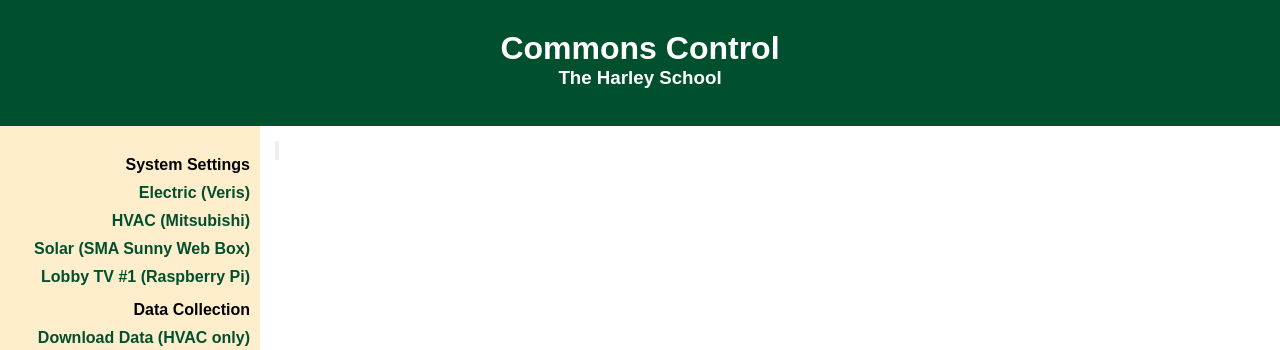
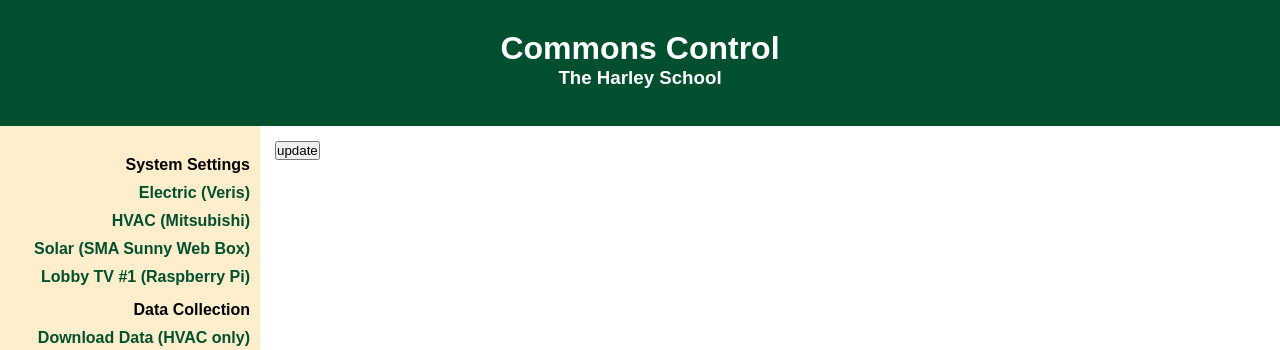
Before and after one commit to HarleySchool/commonssite, a Django app: template webapp/live_updates/templates/live_updates/veris_tables.html in a window 1280 px wide. Shown: the top 350 px of the page. Run offline with Django 3.2, Linux system fonts and the light colour scheme; the template is opened without the code that fills it, so the values that code supplies are empty; parts of the project's set-up code (start-up, migrations or seed data) failed here and were passed over.

Commit message:
update button on verisupdate

```diff
--- a/webapp/live_updates/templates/live_updates/veris_tables.html
+++ b/webapp/live_updates/templates/live_updates/veris_tables.html
@@ -38,7 +38,7 @@
 {% endblock styles %}
 
 {% block content %}
-	<p><a href="#"><input type="button" value"update" /></a></p>
+	<p><input type="button" value="update" onclick="javascript:reload()"/></p>
 	{% for device, updates in monitor.items %}
 		<h3 class="tabletitle">{{ device }}</h3>
 		<table class="update-table">
```
